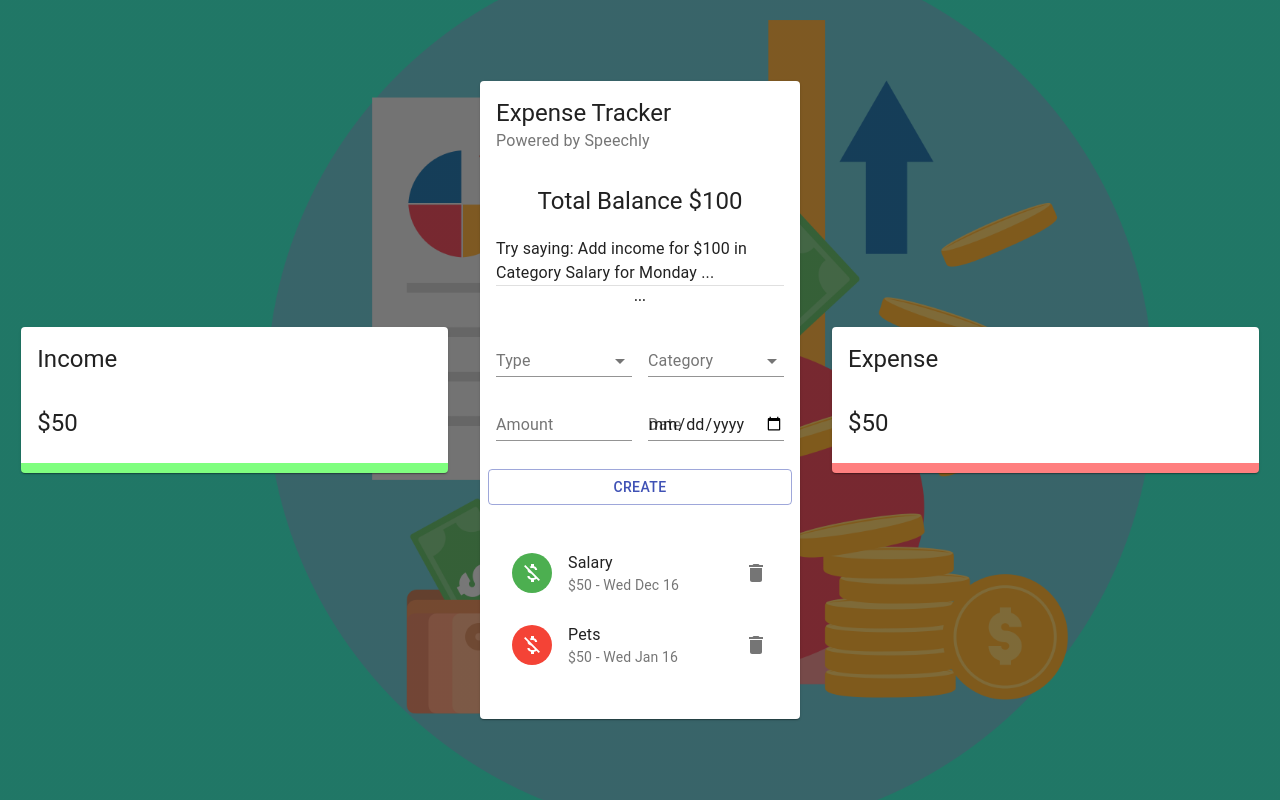
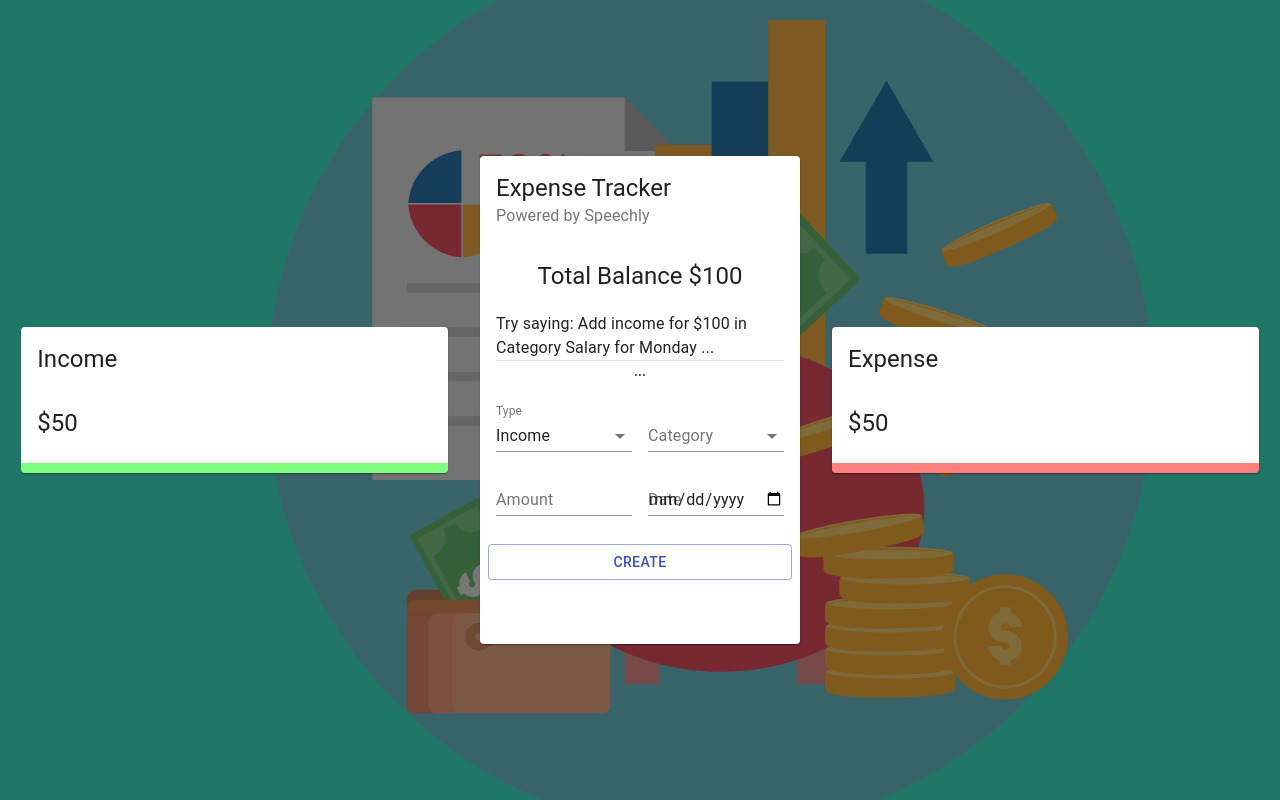
Before and after one commit to hamedjbbri/expense-tracker-React, a React (Create React App) app: page / in a window 1280 px wide. Built offline with nearby package versions, Linux system fonts and the light colour scheme.

Commit message:
Adding transaction

```diff
--- a/src/components/Main/Form/Form.jsx
+++ b/src/components/Main/Form/Form.jsx
@@ -1,9 +1,28 @@
-import React from 'react'
+import React, { useState, useContext } from 'react'
 import { TextField, Typography, Grid, Button, FormControl, InputLabel, Select, MenuItem } from '@material-ui/core';
+import { ExpenseTrackerContext } from '../../../context/context';
 import useStyles from './styles';
+import { v4 as uuidv4 } from 'uuid';
+
+const initialState = {
+    amount: '',
+    category: '',
+    type: 'Income',
+    date: new Date(),
+}
+
 
 const Form = () => {
     const classes = useStyles();
+    const [formData, setFormData] = useState(initialState);
+    const { addTransaction } = useContext(ExpenseTrackerContext);
+
+    const createTransaction = () => {
+        const transaction = { ...formData, amount: Number(formData.amount), id: uuidv4() }
+
+        addTransaction(transaction);
+        setFormData(initialState)
+    }
 
     return (
         <Grid container spacing={2}>
@@ -16,7 +35,7 @@
             <Grid item xs={6}>
                 <FormControl fullWidth>
                     <InputLabel>Type</InputLabel>
-                    <Select>
+                    <Select value={formData.type} onChange={(e) => setFormData({ ...formData, type: e.target.value })}>
                         <MenuItem value="Income">Income</MenuItem>
                         <MenuItem value="Expense">Expenses</MenuItem>
                     </Select>
@@ -26,19 +45,19 @@
             <Grid item xs={6}>
                 <FormControl fullWidth>
                     <InputLabel>Category</InputLabel>
-                    <Select>
+                    <Select value={formData.category} onChange={(e) => setFormData({ ...formData, category: e.target.value})}>
                         <MenuItem value="business">Business</MenuItem>
                         <MenuItem value="salary">Salary</MenuItem>
                     </Select>
                 </FormControl>
             </Grid>
             <Grid item xs={6}>
-               <TextField type="number" label="Amount" fullWidth />
+               <TextField type="number" label="Amount" fullWidth value= {formData.amount} onChange={(e) => setFormData({ ...formData, amount: e.target.value  })}/>
             </Grid>
             <Grid item xs={6}>
-               <TextField type="date" label="Date" fullWidth />
+               <TextField type="date" label="Date" fullWidth value= {formData.date} onChange={(e) => setFormData({ ...formData, date: e.target.value  })}/>
             </Grid>
-            <Button className={classes.button} variant="outlined" color="primary" fullWidth>Create</Button>
+            <Button className={classes.button} variant="outlined" color="primary" fullWidth onClick={createTransaction} >Create</Button>
         </Grid>
     )
 }
--- a/src/components/Main/List/List.jsx
+++ b/src/components/Main/List/List.jsx
@@ -8,15 +8,9 @@
 
 const List = () => {
     const classes = useStyles();
-    const { deleteTransaction } = useContext(ExpenseTrackerContext);
+    const { deleteTransaction, transactions } = useContext(ExpenseTrackerContext);
 
 
-
-    const transactions = [
-        {id: 1, type: "Income" , category: 'Salary', amount: 50, date: "Wed Dec 16" },
-        {id: 2, type: "Expense", category: 'Pets', amount: 50, date: "Wed Jan 16" },
-        {id: 3, type: "Income" , category: 'Business', amount: 150, date: "Wed Oct 16" }
-    ];
 
 
     return (
--- a/src/context/context.js
+++ b/src/context/context.js
@@ -7,22 +7,16 @@
 
 export const Provider = ({ children }) => {
 
-    const [transactions, dispatch] = useReducer(contextReducer, initialState)
+    const [transactions, dispatch] = useReducer(contextReducer, initialState);
 
-    // Actions Creators
-    const deleteTransaction = (id) => {
-       dispatch({ type: 'DELETE_TRANSACTION', payload: id });
-    }
-
-    const addTransaction = (transaction) => {
-        dispatch({ type: 'ADD_TRANSACTION', payload: transaction })
-    }
-
+    const deleteTransaction = (id) => dispatch({ type: 'DELETE_TRANSACTION', payload: id });
+    const addTransaction = (transaction) => dispatch({ type: 'ADD_TRANSACTION', payload: transaction })
 
     return (
         <ExpenseTrackerContext.Provider value={{
             deleteTransaction,
-            addTransaction
+            addTransaction,
+            transactions
          }}>
             {children}
         </ExpenseTrackerContext.Provider>
--- a/src/context/contextReducer.jsx
+++ b/src/context/contextReducer.jsx
@@ -1,9 +1,6 @@
-const transactions = [
-    { id: 1, },
-    { id: 2, }
-]
+const contextReducer = (state, action) => {
 
-const contextReducer = (state, action) => {
+    let transactions;
 
     switch (action.type) {
     case 'DELETE_TRANSACTION':
```
